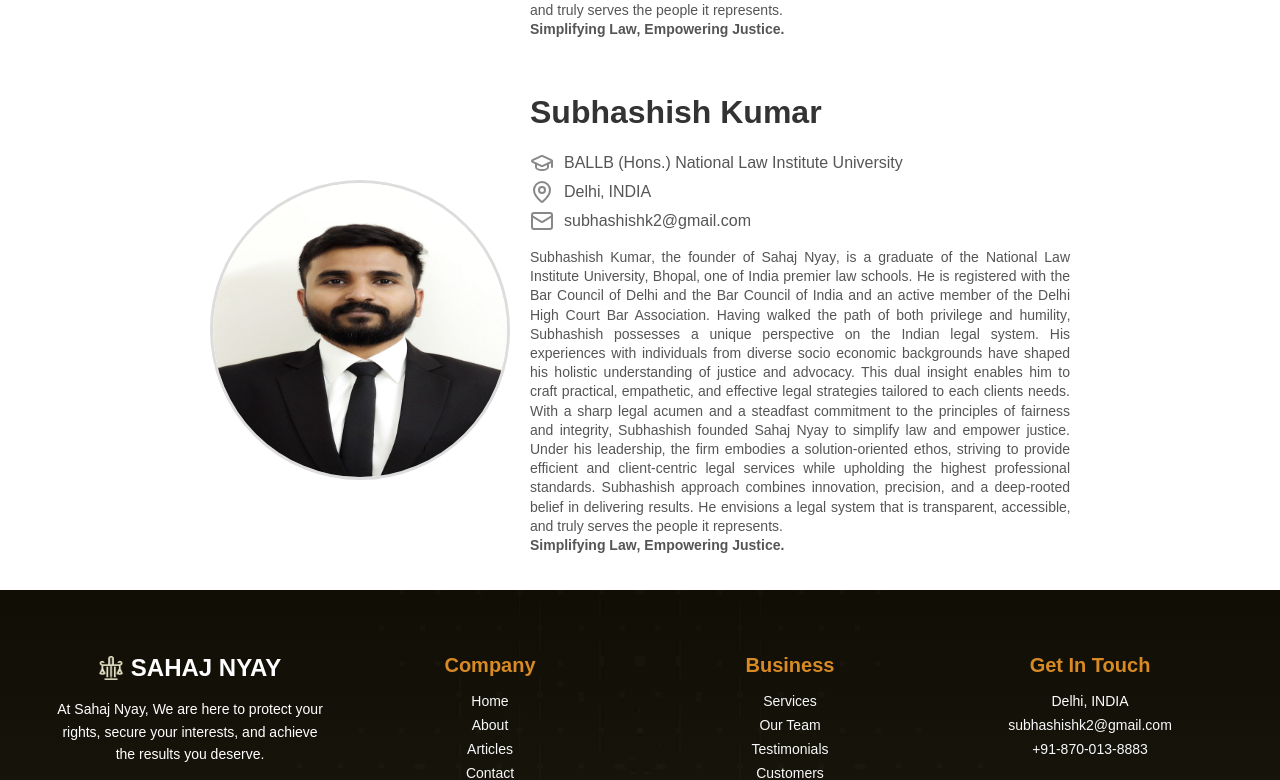
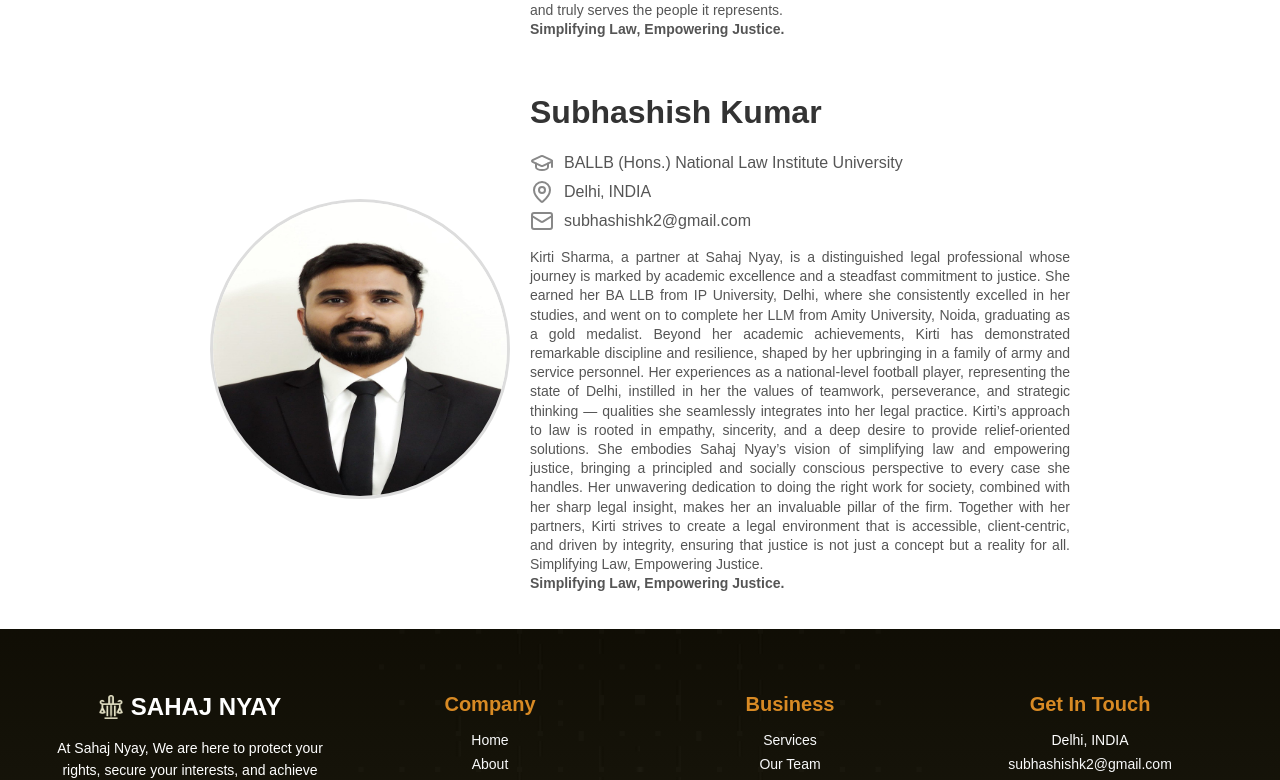
Before and after one commit to gautamkmahato/Law-firm, a Next.js app: page /team in a window 1280 px wide. Shown: the part 511-1291 px from the top of the page. Built offline with nearby package versions, Linux system fonts and the light colour scheme.

Commit message:
added new team section content

```diff
--- a/app/team/page.js
+++ b/app/team/page.js
@@ -81,20 +81,14 @@ export default function BioSection() {
           subhashishk2@gmail.com
         </p>
         <p className={styles.bio} style={{textAlign: "justify"}}>
-            Subhashish Kumar&sbquo; the founder of Sahaj Nyay&sbquo; is a graduate of the National Law Institute University&sbquo;
-            Bhopal&sbquo; one of India premier law schools. He is registered with the Bar Council of Delhi and the Bar
-            Council of India and an active member of the Delhi High Court Bar Association.
-            Having walked the path of both privilege and humility&sbquo; Subhashish possesses a unique perspective
-            on the Indian legal system. His experiences with individuals from diverse socio economic backgrounds
-            have shaped his holistic understanding of justice and advocacy. This dual insight enables him to craft
-            practical&sbquo; empathetic&sbquo; and effective legal strategies tailored to each clients needs.
-            With a sharp legal acumen and a steadfast commitment to the principles of fairness and integrity&sbquo;
-            Subhashish founded Sahaj Nyay to simplify law and empower justice. Under his leadership&sbquo;
-            the firm embodies a solution-oriented ethos&sbquo; striving to provide efficient and client-centric
-            legal services while upholding the highest professional standards.
-            Subhashish approach combines innovation&sbquo; precision, and a deep-rooted belief in delivering
-            results. He envisions a legal system that is transparent&sbquo; accessible&sbquo; and truly serves the people
-            it represents.
+        Kirti Sharma, a partner at Sahaj Nyay, is a distinguished legal professional whose journey is marked by academic excellence and a steadfast commitment to justice. She earned her BA LLB from IP University, Delhi, where she consistently excelled in her studies, and went on to complete her LLM from Amity University, Noida, graduating as a gold medalist.
+
+Beyond her academic achievements, Kirti has demonstrated remarkable discipline and resilience, shaped by her upbringing in a family of army and service personnel. Her experiences as a national-level football player, representing the state of Delhi, instilled in her the values of teamwork, perseverance, and strategic thinking — qualities she seamlessly integrates into her legal practice.
+
+Kirti’s approach to law is rooted in empathy, sincerity, and a deep desire to provide relief-oriented solutions. She embodies Sahaj Nyay’s vision of simplifying law and empowering justice, bringing a principled and socially conscious perspective to every case she handles. Her unwavering dedication to doing the right work for society, combined with her sharp legal insight, makes her an invaluable pillar of the firm.
+
+Together with her partners, Kirti strives to create a legal environment that is accessible, client-centric, and driven by integrity, ensuring that justice is not just a concept but a reality for all.
+Simplifying Law‚ Empowering Justice.
             <br />
             <span style={{fontWeight: "600"}}>Simplifying Law&sbquo; Empowering Justice.</span>
         </p>
```
